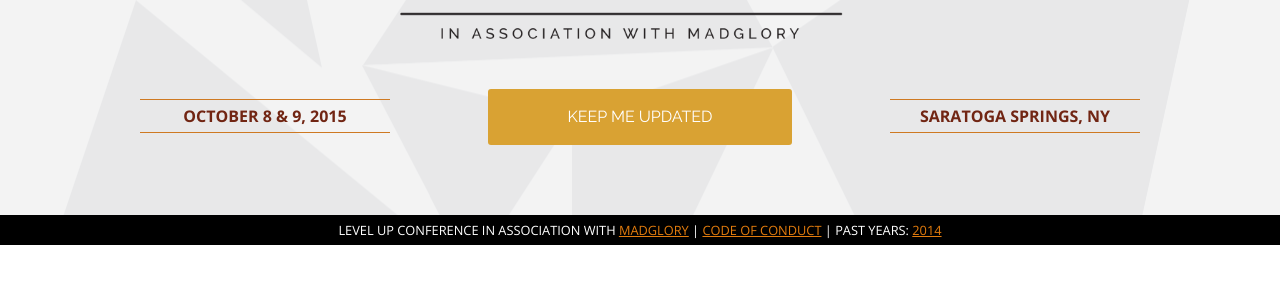
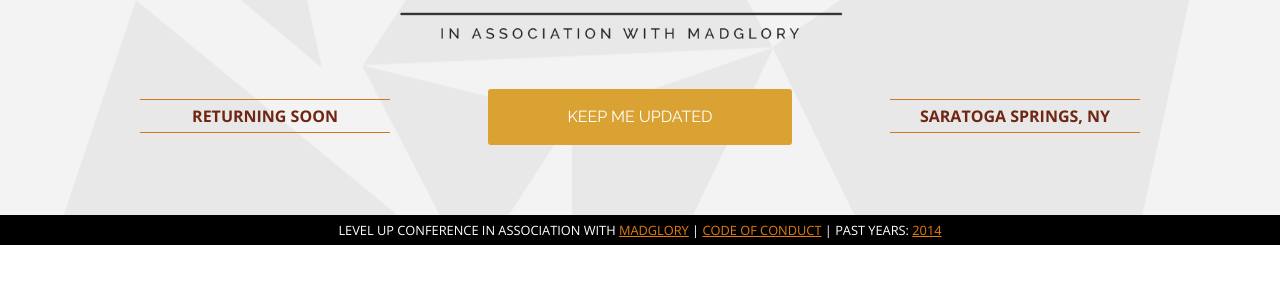
Before and after one commit to madglory/level-up, a Jekyll site: the page built from index.html, in a window 1280 px wide. Shown: the part 360-644 px from the top of the page. Built offline with Jekyll 4.4.1, drawn with Linux system fonts in a browser that asks for light colours; comment, search, counter and statistics services are not loaded.

Commit message:
remove dates for now

```diff
--- a/_includes/masthead.html
+++ b/_includes/masthead.html
@@ -14,7 +14,7 @@
         <h5 class="indent">In Association with <a href="http://www.madglory.com">MadGlory</a></h5>
 
         <div class="row">
-          <div class="large-3 columns details">October 8 &amp; 9, 2015</div>
+          <div class="large-3 columns details">Returning Soon</div>
           <div class="large-3 large-push-6 columns details">Saratoga Springs, NY</div>
           <div class="large-4 large-pull-4 columns">
             <a href="#" class="large button signup" data-reveal-id="firstModal">Keep Me Updated</a>
```
